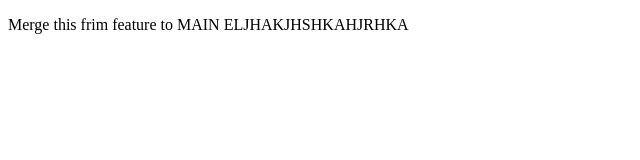
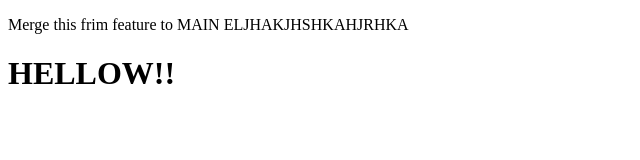
Before and after one commit to colinjohnclarke/Colins-test, a plain HTML site: page index.html/index.html in a window 1280 px wide. Shown: the whole page, without its empty margins (0-640 px from the left). Drawn offline with Linux system fonts and the light colour scheme.

Commit message:
heading add

```diff
--- a/index.html/index.html
+++ b/index.html/index.html
@@ -9,4 +9,6 @@
   <body>
     <p>Merge this frim feature to MAIN ELJHAKJHSHKAHJRHKA</p>
   </body>
+
+  <h1>HELLOW!!</h1>
 </html>
```
